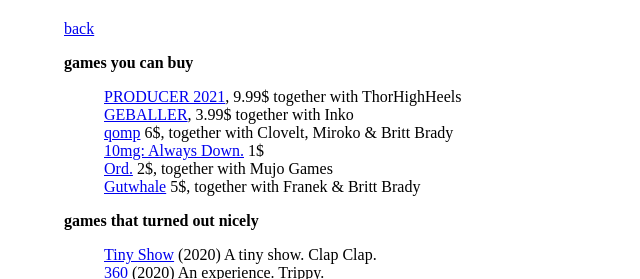
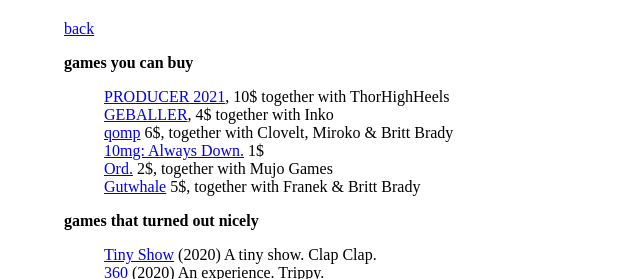
Before and after one commit to stuffedwombat/stuffedwombat.github.io, a Jekyll site: the page built from games.md, in a window 1280 px wide. Shown: the top 279 px of the page, without its empty margins (260-900 px from the left). Built offline with Jekyll 4.4.1, drawn with Linux system fonts in a browser that asks for light colours; our own code applies the rules of GitHub Pages for plain Markdown files; comment, search, counter and statistics services are not loaded.

Commit message:
Update games.md

```diff
--- a/games.md
+++ b/games.md
@@ -1,8 +1,8 @@
 [back](index)
 
 **games you can buy**
-- <a href="https://store.steampowered.com/app/1667320/PRODUCER_2021" target="_blank">PRODUCER 2021</a>, 9.99$ together with ThorHighHeels
-- <a href="https://store.steampowered.com/app/1910260/Geballer/?beta=1" target="_blank">GEBALLER</a>, 3.99$ together with Inko
+- <a href="https://store.steampowered.com/app/1667320/PRODUCER_2021" target="_blank">PRODUCER 2021</a>, 10$ together with ThorHighHeels
+- <a href="https://store.steampowered.com/app/1910260/Geballer/?beta=1" target="_blank">GEBALLER</a>, 4$ together with Inko
 - <a href="https://store.steampowered.com/app/1066900?beta=1" target="_blank">qomp</a> 6$, together with Clovelt, Miroko & Britt Brady
 - <a href="https://store.steampowered.com/app/1101800/10mg_Always_Down" target="_blank">10mg: Always Down.</a> 1$
 - <a href="https://store.steampowered.com/app/1079000/Ord/" target="_blank">Ord.</a> 2$, together with Mujo Games
```
